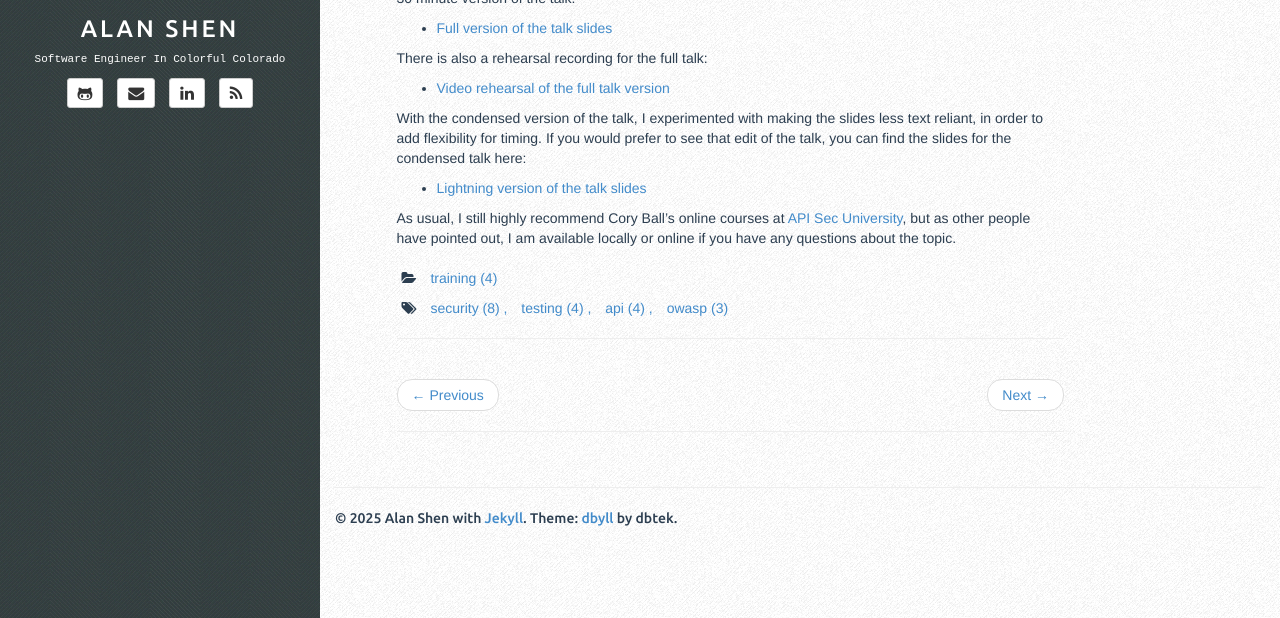
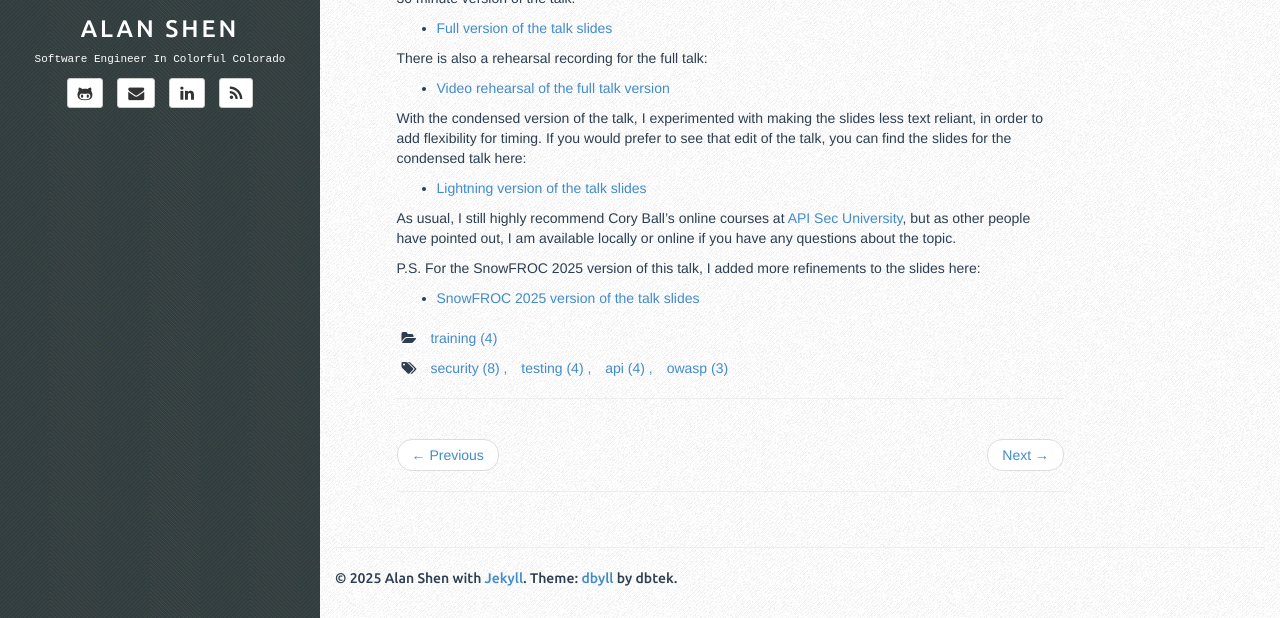
Before and after one commit to sunzenshen/sunzenshen.github.io, a Jekyll site: the page built from _posts/2024-08-15-wallarm-api-summit-owasp-api-sec-top-10-resources.md, in a window 1280 px wide, cut to the strip 282-900 px from the top of the page. Built offline with Jekyll 4.4.1, drawn with Linux system fonts in a browser that asks for light colours.

Commit message:
Link to SnowFROC 2025 slides

```diff
--- a/_posts/2024-08-15-wallarm-api-summit-owasp-api-sec-top-10-resources.md
+++ b/_posts/2024-08-15-wallarm-api-summit-owasp-api-sec-top-10-resources.md
@@ -22,3 +22,6 @@ With the condensed version of the talk, I experimented with making the slides le
 
 
 As usual, I still highly recommend Cory Ball's online courses at [API Sec University](https://www.apisecuniversity.com/), but as other people have pointed out, I am available locally or online if you have any questions about the topic.
+
+P.S. For the SnowFROC 2025 version of this talk, I added more refinements to the slides here:
+*  [SnowFROC 2025 version of the talk slides](https://docs.google.com/presentation/d/1WgdRyXRPNatYuvon8M_0dfBzg_-J4zilkJgJ1Ibobic/edit?usp=sharing)
```
Also changed, not shown: _posts/2025-02-13-dc303-snowfroc-api-top-ten-talk-announcements.md (+2 -0 lines).
